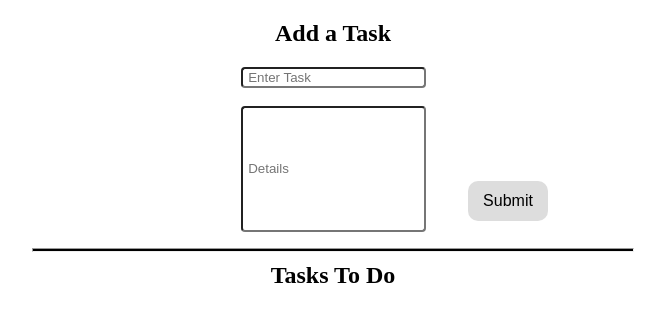
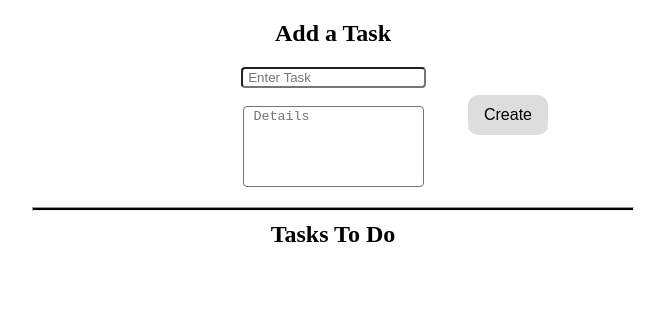
Before and after one commit to Boeufin/ICS3U-Final, a website: page project1/app/index.html in a window 1280 px wide. Shown: the whole page, without its empty margins (307-972 px from the left). Drawn offline with nearby package versions, Linux system fonts and the light colour scheme.

Commit message:
Fixed Details Input Bug.

```diff
--- a/project1/app/index.html
+++ b/project1/app/index.html
@@ -8,7 +8,8 @@
     }
 
     #taskDetails {
-      height: 120px;
+      height: 75px;
+      resize: none;
     }
 
     button {
@@ -29,10 +30,10 @@
       color: white;
     }
 
-    #submit {
+    #create {
       position: relative;
       left: 175px;
-      top: -55px;
+      top: -100px;
     }
 
     #breaker {
@@ -56,8 +57,9 @@
       <!--Input task title-->
       <input type="text" id="taskTitle" placeholder=" Enter Task" class="input"></input><br><br>
       <!--Input task details-->
-      <input type="text" id="taskDetails" placeholder=" Details" class="input"></input><br>
-      <button class="button" id="submit">Submit</button><!--Submit button, sends the values to the jQuery/JS-->
+      <textarea id="taskDetails" placeholder=" Details" class="input"></textarea><br>
+      <button class="button" id="create">Create</button>
+      <!--Create button, sends the values to the jQuery/JS-->
       <hr id="breaker"/><!--Separates elements-->
       <h2 id="toDo">Tasks To Do</h2>
     </div>
```
